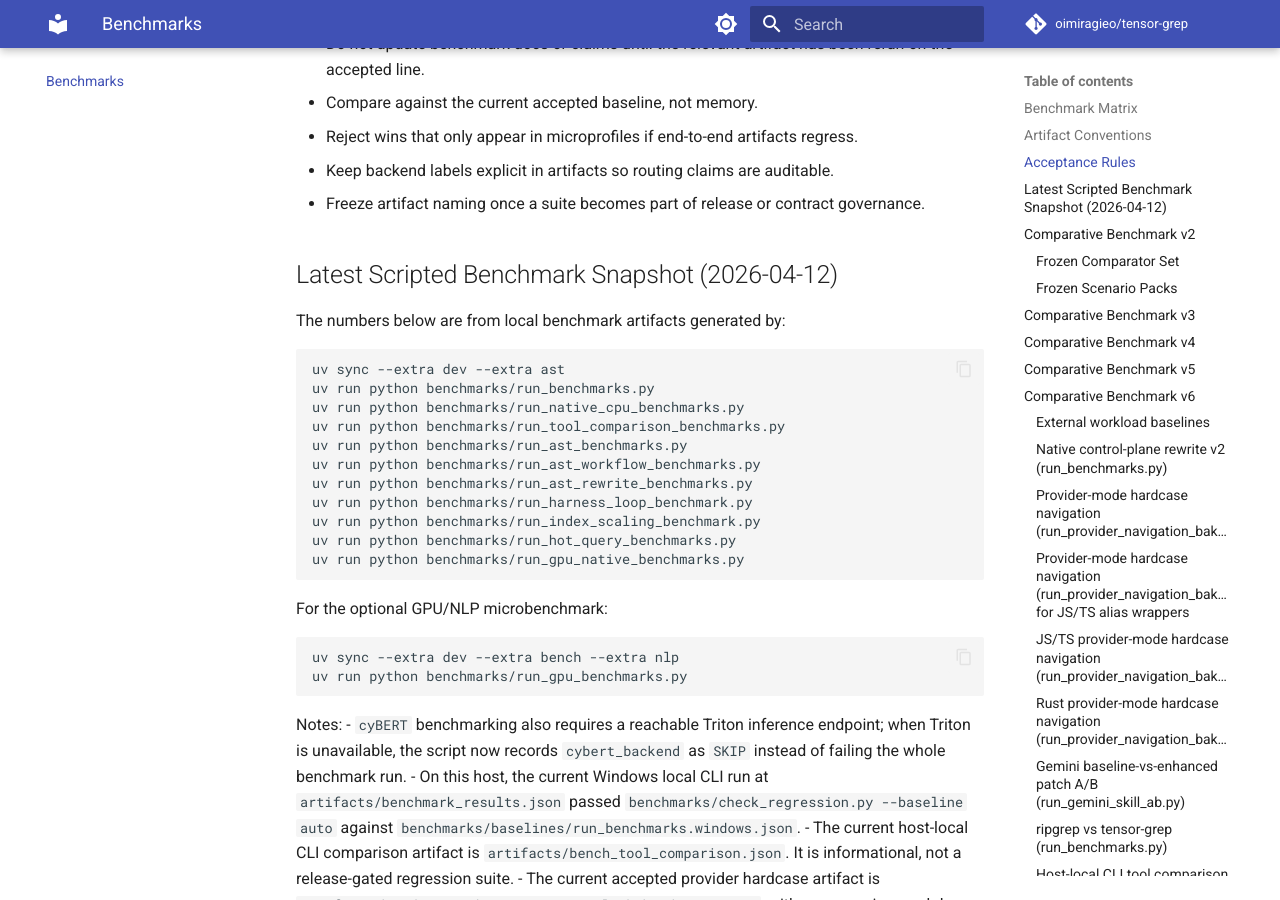
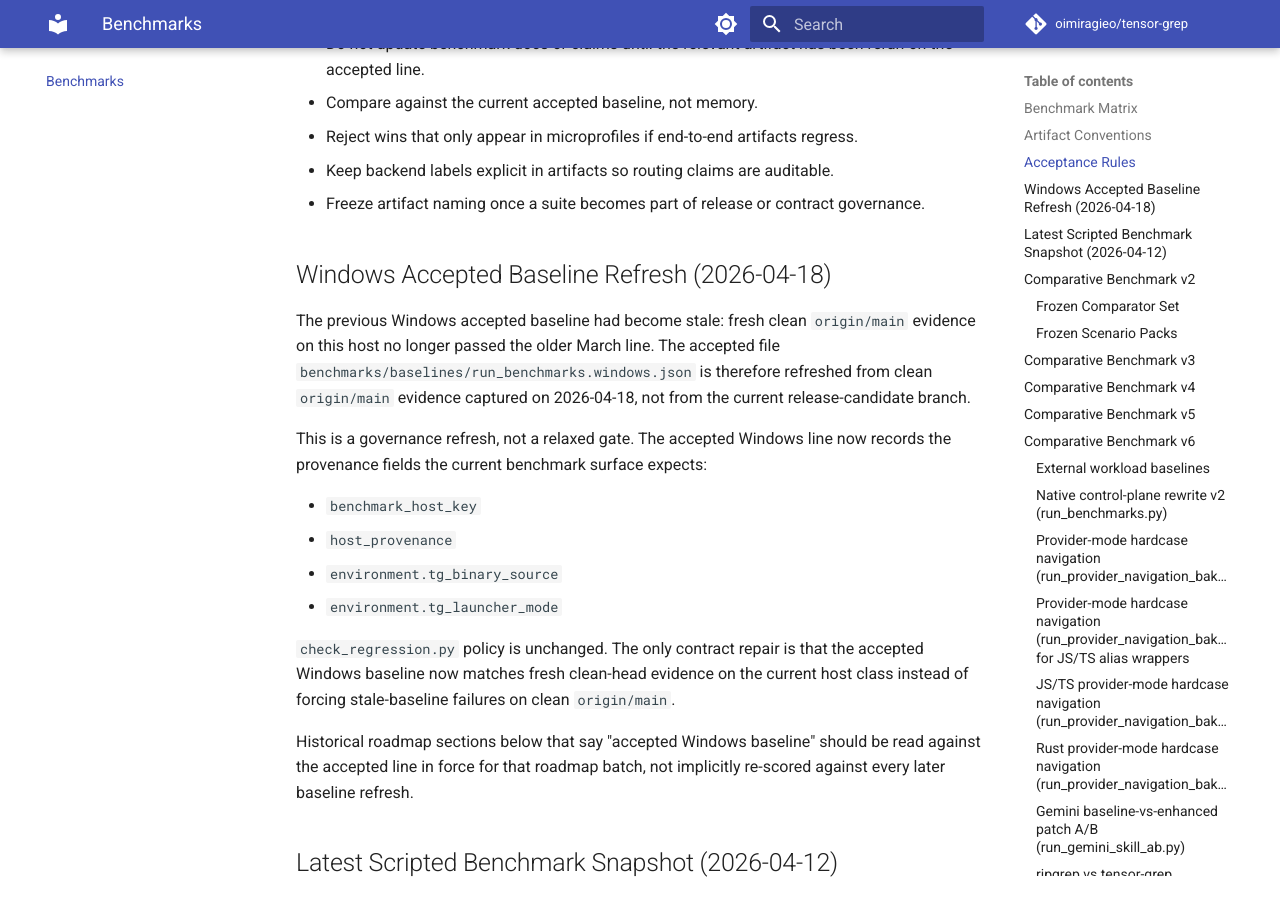
Before and after one commit to oimiragieo/tensor-grep, an MkDocs documentation site: the page built from docs/benchmarks.md, in a window 1280 px wide and 900 px high, scrolled down 4150 px. Built offline with MkDocs 1.6.1 and Material for MkDocs 9.7.7, drawn with Linux system fonts in a browser that asks for light colours; comment, search, counter and statistics services are not loaded.

Commit message:
test: refresh windows benchmark baseline governance

```diff
--- a/docs/benchmarks.md
+++ b/docs/benchmarks.md
@@ -94,6 +94,21 @@ The benchmark suite name and artifact file name should stay aligned with the scr
 - Reject wins that only appear in microprofiles if end-to-end artifacts regress.
 - Keep backend labels explicit in artifacts so routing claims are auditable.
 - Freeze artifact naming once a suite becomes part of release or contract governance.
+
+## Windows Accepted Baseline Refresh (2026-04-18)
+
+The previous Windows accepted baseline had become stale: fresh clean `origin/main` evidence on this host no longer passed the older March line. The accepted file `benchmarks/baselines/run_benchmarks.windows.json` is therefore refreshed from clean `origin/main` evidence captured on 2026-04-18, not from the current release-candidate branch.
+
+This is a governance refresh, not a relaxed gate. The accepted Windows line now records the provenance fields the current benchmark surface expects:
+
+- `benchmark_host_key`
+- `host_provenance`
+- `environment.tg_binary_source`
+- `environment.tg_launcher_mode`
+
+`check_regression.py` policy is unchanged. The only contract repair is that the accepted Windows baseline now matches fresh clean-head evidence on the current host class instead of forcing stale-baseline failures on clean `origin/main`.
+
+Historical roadmap sections below that say "accepted Windows baseline" should be read against the accepted line in force for that roadmap batch, not implicitly re-scored against every later baseline refresh.
 
 ## Latest Scripted Benchmark Snapshot (2026-04-12)
 
```
Also changed, not shown: docs/PAPER.md (+2 -0 lines), 3 other files.
